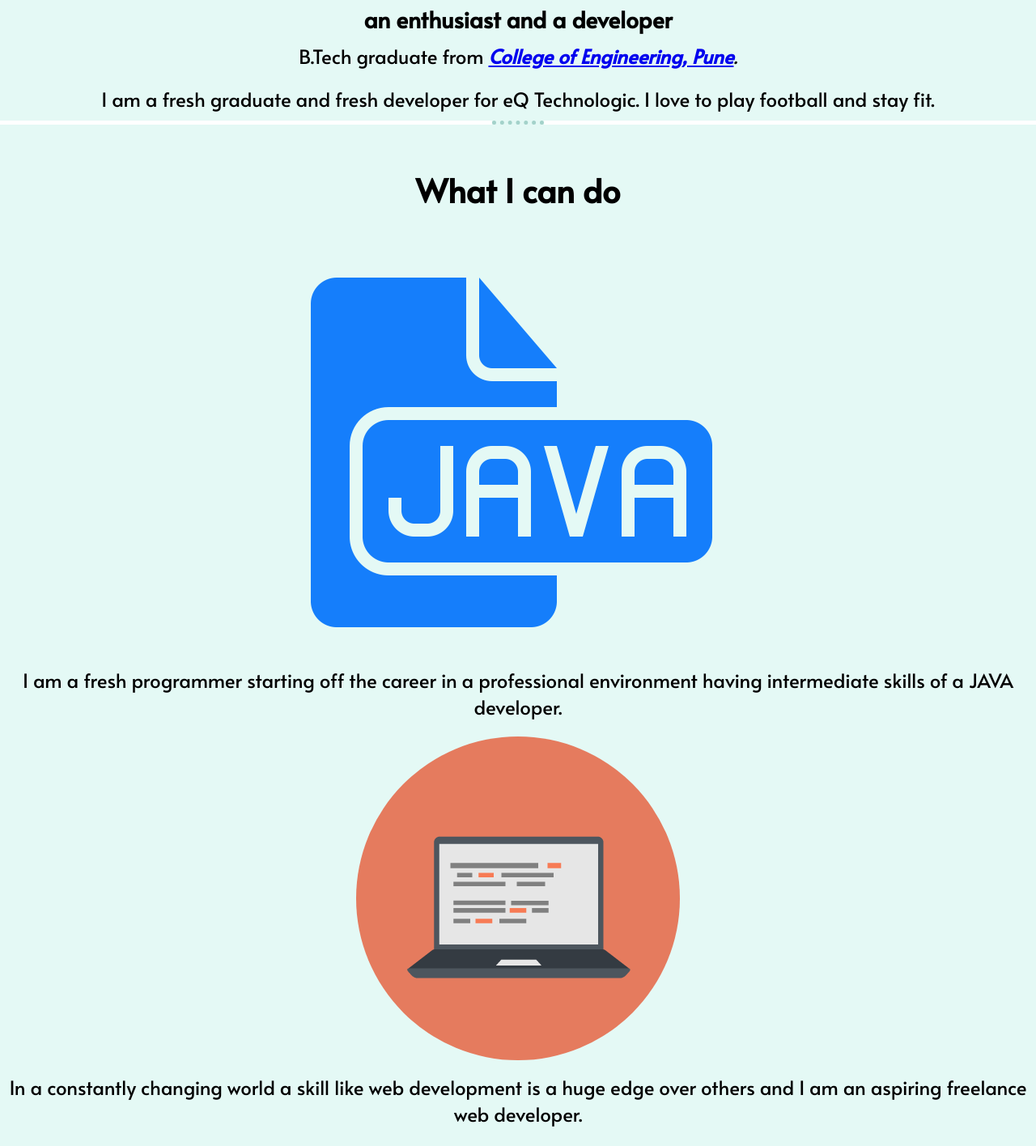
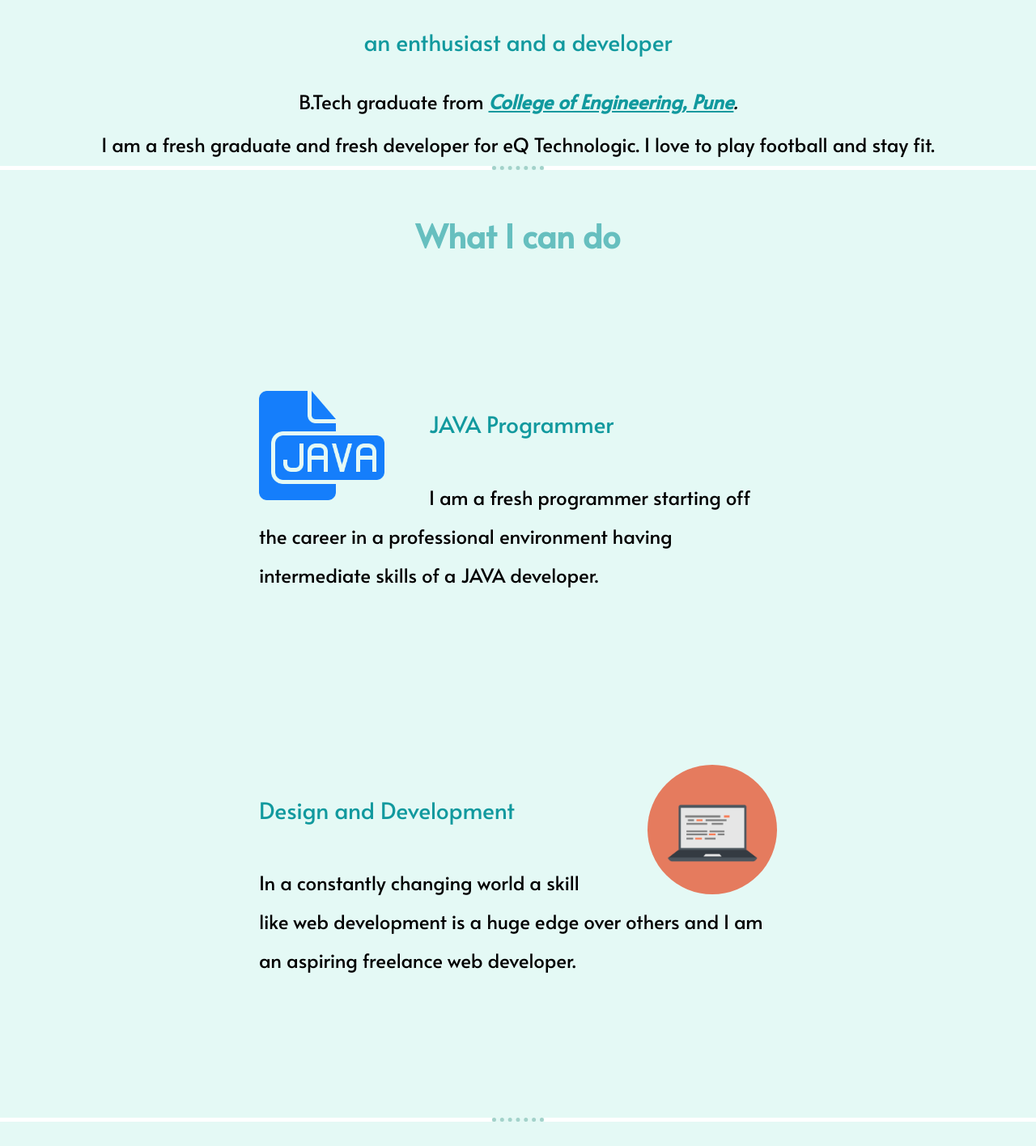
Before and after one commit to waleashish/CSS---My-Site, a plain HTML site: page index.html in a window 1280 px wide. Shown: the part 498-1914 px from the top of the page at 81% size. Drawn offline with Linux system fonts and the light colour scheme.

Commit message:
modifications in index.html and styles.css

```diff
--- a/css/styles.css
+++ b/css/styles.css
@@ -8,18 +8,24 @@ body {
 }
 
 h1 {
+  color: #66BFBF;
   font-family: 'Yellowtail', cursive;
   font-size: 6.625rem;
   margin: 50px auto 0 auto;
 }
 
 h2 {
+  color: #66BFBF;
   font-size: 2.5rem;
 }
 
-h3, h4, h5, h6 {
-  font-family: 'Alata', sans-serif;
-  margin: 0;
+h3 {
+   color: #11999E;
+   font-weight: normal;
+}
+
+a {
+   color:  #11999E;
 }
 
 p {
@@ -96,13 +102,31 @@ hr {
   padding-bottom: 10px;
 }
 
+.skill-row {
+  width: 50%;
+  margin: 100px auto;
+  text-align: left;
+  line-height: 2;
+  padding: 50px 0;
+}
+
+.computer-img {
+  width: 25%;
+  float: right;
+  margin-left: 50px;
+}
+
+.java-img {
+  width: 25%;
+  float: left;
+  margin-right: 50px;
+}
+
 /*
 .footer-links {
   position: absolute;
   top: 50px;
 }
 */
-.content-box {
-  padding-bottom: 10px;
-}
+
 /************************ID SELECTORS********************************/
--- a/index.html
+++ b/index.html
@@ -29,13 +29,15 @@
   <div class="middle-container">
     <div class="Skills">
       <h2>What I can do</h2>
-      <img class="" src="images/java.png" alt="computer-image">
-      <div class="content-box">
+      <div class="skill-row">
+        <img class="java-img" src="images/java.png" alt="computer-image">
+        <h3>JAVA Programmer</h3>
         <p>I am a fresh programmer starting off the career in a professional
           environment having intermediate skills of a JAVA developer.</p>
       </div>
-      <img class="circular" src="images/computer.png" alt="computer-image">
-      <div class="content-box">
+      <div class="skill-row">
+        <img class="circular computer-img" src="images/computer.png" alt="computer-image">
+        <h3>Design and Development</h3>
         <p>In a constantly changing world a skill like web
           development is a huge edge over others and I am an
           aspiring freelance web developer.</p>
```
